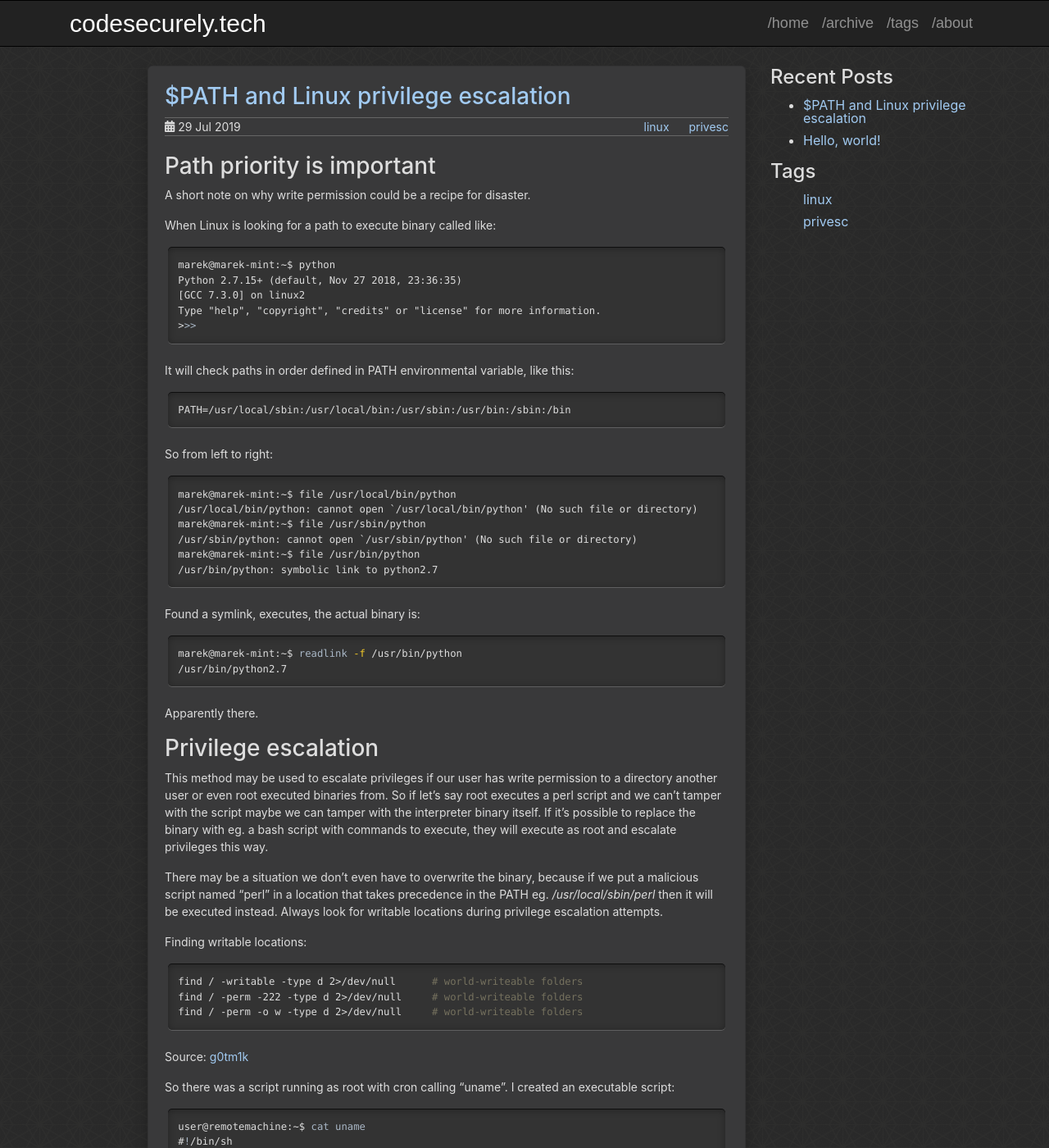
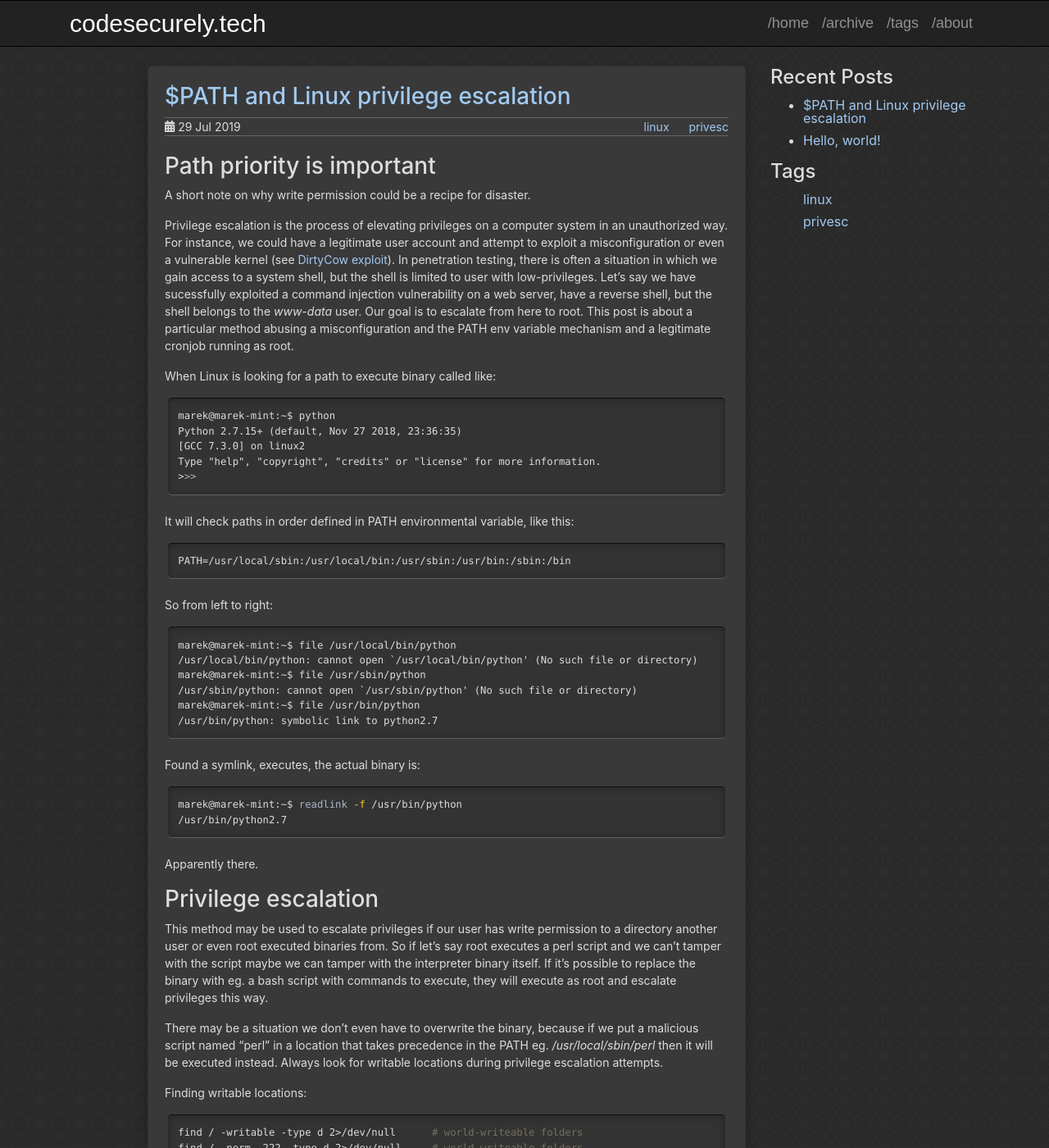
Before and after one commit to codesecurely/codesecurely.github.io, a Jekyll site: the page built from _posts/2019-07-29-privilege-escalation-linux-path.md, in a window 1280 px wide and 1400 px high. Shown: the whole window at 82% size. Built offline with Jekyll 4.4.1, drawn with Linux system fonts in a browser that asks for light colours; some of the changed text lies outside the part shown.

Commit message:
path privesc post fix commit

````diff
--- a/_posts/2019-07-29-privilege-escalation-linux-path.md
+++ b/_posts/2019-07-29-privilege-escalation-linux-path.md
@@ -8,6 +8,8 @@ tag: [linux, privesc]
 # Path priority is important
 
 A short note on why write permission could be a recipe for disaster.
+
+Privilege escalation is the process of elevating privileges on a computer system in an unauthorized way. For instance, we could have a legitimate user account and attempt to exploit a misconfiguration or even a vulnerable kernel (see [DirtyCow exploit](https://www.exploit-db.com/exploits/40616)). In penetration testing, there is often a situation in which we gain access to a system shell, but the shell is limited to user with low-privileges. Let's say we have sucessfully exploited a command injection vulnerability on a web server, have a reverse shell, but the shell belongs to the *www-data* user. Our goal is to escalate from here to root. This post is about a particular method abusing a misconfiguration and the PATH env variable mechanism and a legitimate cronjob running as root.
 
 When Linux is looking for a path to execute binary called like:
 
@@ -57,7 +59,7 @@ find / -perm -o w -type d 2>/dev/null     # world-writeable folders
 ```
 Source: [g0tm1k](http://blog.g0tmi1k.com/2011/08/basic-linux-privilege-escalation)
 
-So there was a script running as root with cron calling "uname". I created an executable script:
+So there was a script running as root with cron calling "uname". Notice that "uname" is just a built-in system program so the administrator trusted it to be harmless. I created an executable script:
 
 ```console
 user@remotemachine:~$ cat uname
````
